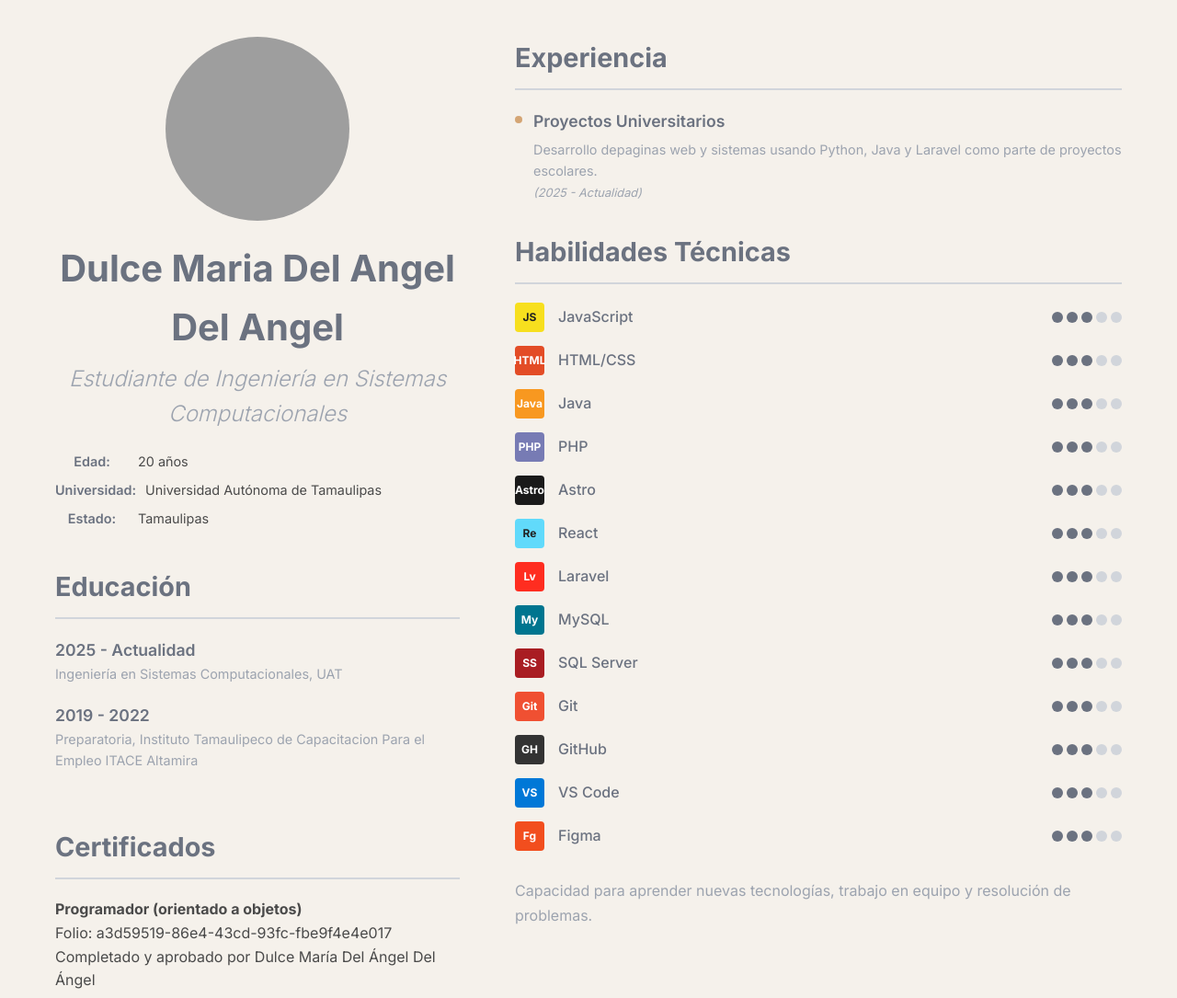
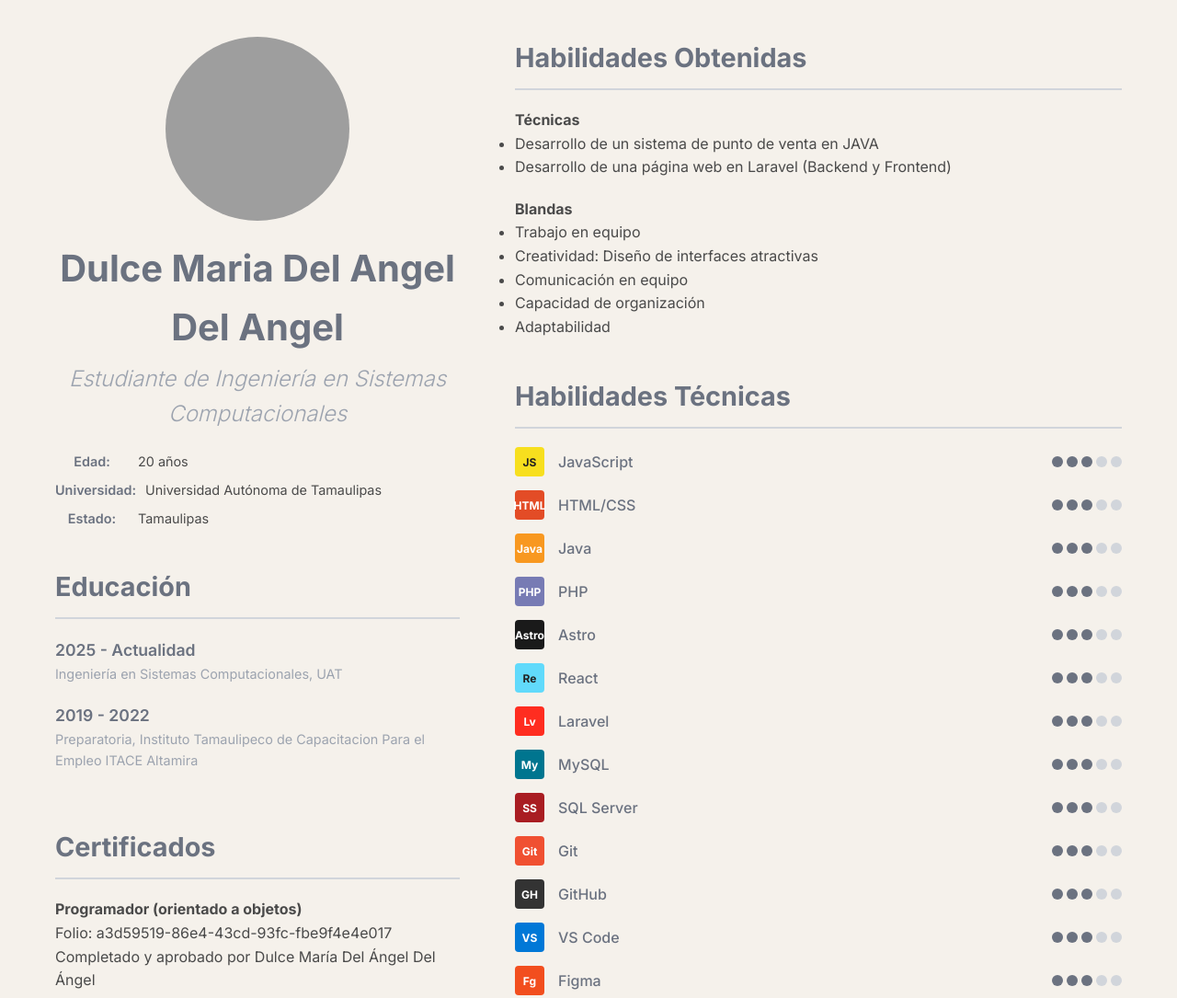
Before and after one commit to Dulcemaria465/mi-cv-astro, an Astro site: page / in a window 1280 px wide. Shown: the top 1085 px of the page at 92% size. Built offline with nearby package versions, Linux system fonts and the light colour scheme; Astro itself is replaced by a stand-in of ours; grey boxes are pictures that could not be loaded.

Commit message:
Cambios en cv

```diff
--- a/src/components/CV.astro
+++ b/src/components/CV.astro
@@ -85,16 +85,27 @@
   </div>
 
   <div class="right-column">
-    <div class="experience-section">
-      <h3 class="section-title">Experiencia</h3>
-      <div class="experience-item">
-        <div class="experience-title">Proyectos Universitarios</div>
-        <div class="experience-description">
-          Desarrollo depaginas web y sistemas usando Python, Java y Laravel como parte de proyectos escolares.
-        </div>
-        <div class="experience-date">(2025 - Actualidad)</div>
+    <div class="skills-obtenidas-section">
+      <h3 class="section-title">Habilidades Obtenidas</h3>
+      <div class="habilidades-tecnicas">
+        <strong>Técnicas</strong>
+        <ul>
+          <li>Desarrollo de un sistema de punto de venta en JAVA</li>
+          <li>Desarrollo de una página web en Laravel (Backend y Frontend)</li>
+        </ul>
+      </div>
+      <div class="habilidades-blandas" style="margin-top:20px;">
+        <strong>Blandas</strong>
+        <ul>
+          <li>Trabajo en equipo</li>
+          <li>Creatividad: Diseño de interfaces atractivas</li>
+          <li>Comunicación en equipo</li>
+          <li>Capacidad de organización</li>
+          <li>Adaptabilidad</li>
+        </ul>
+      </div>
+    </div>
 
-    </div>
 
     <div class="skills-section">
       <h3 class="section-title">Habilidades Técnicas</h3>
```
